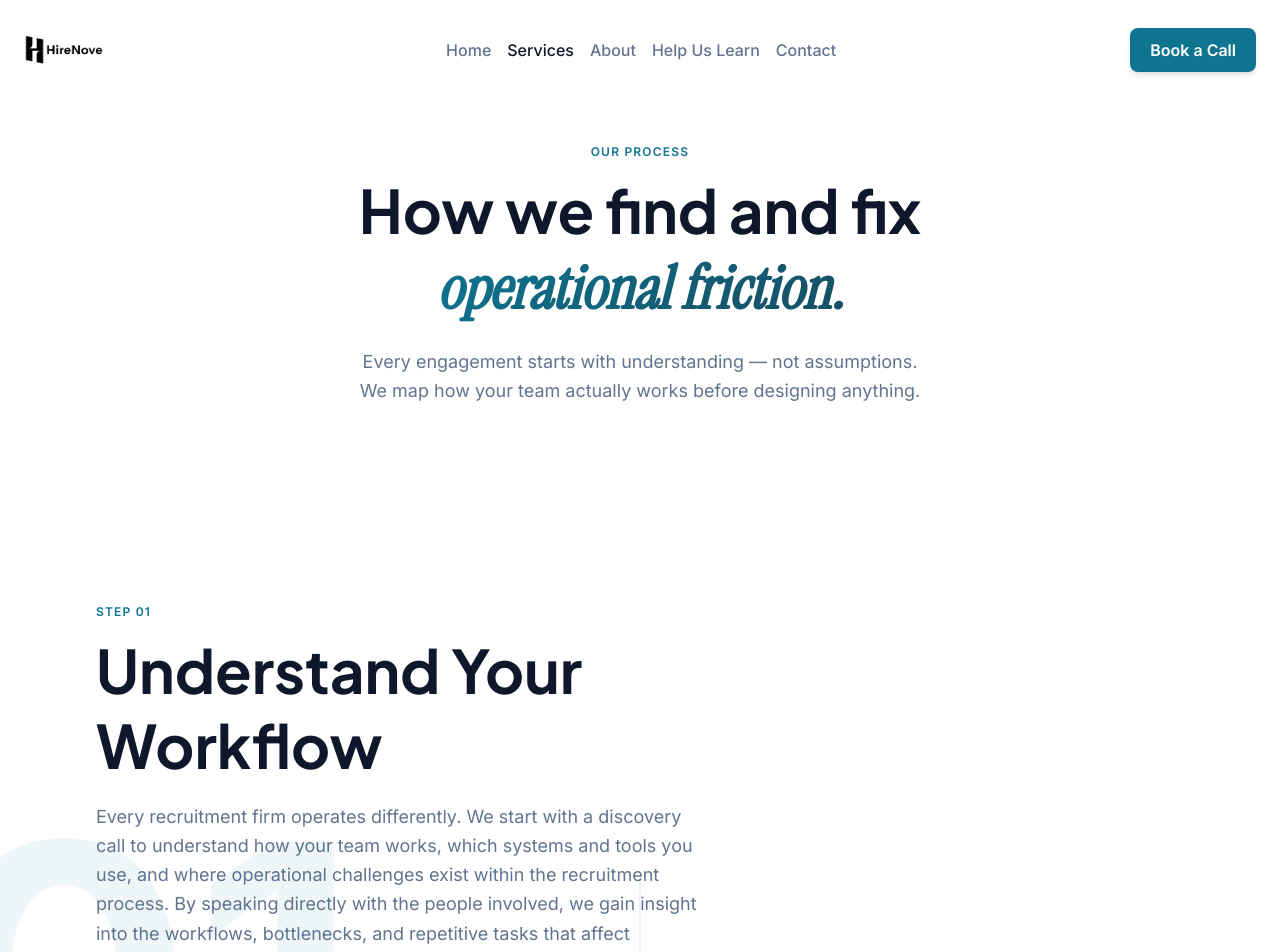
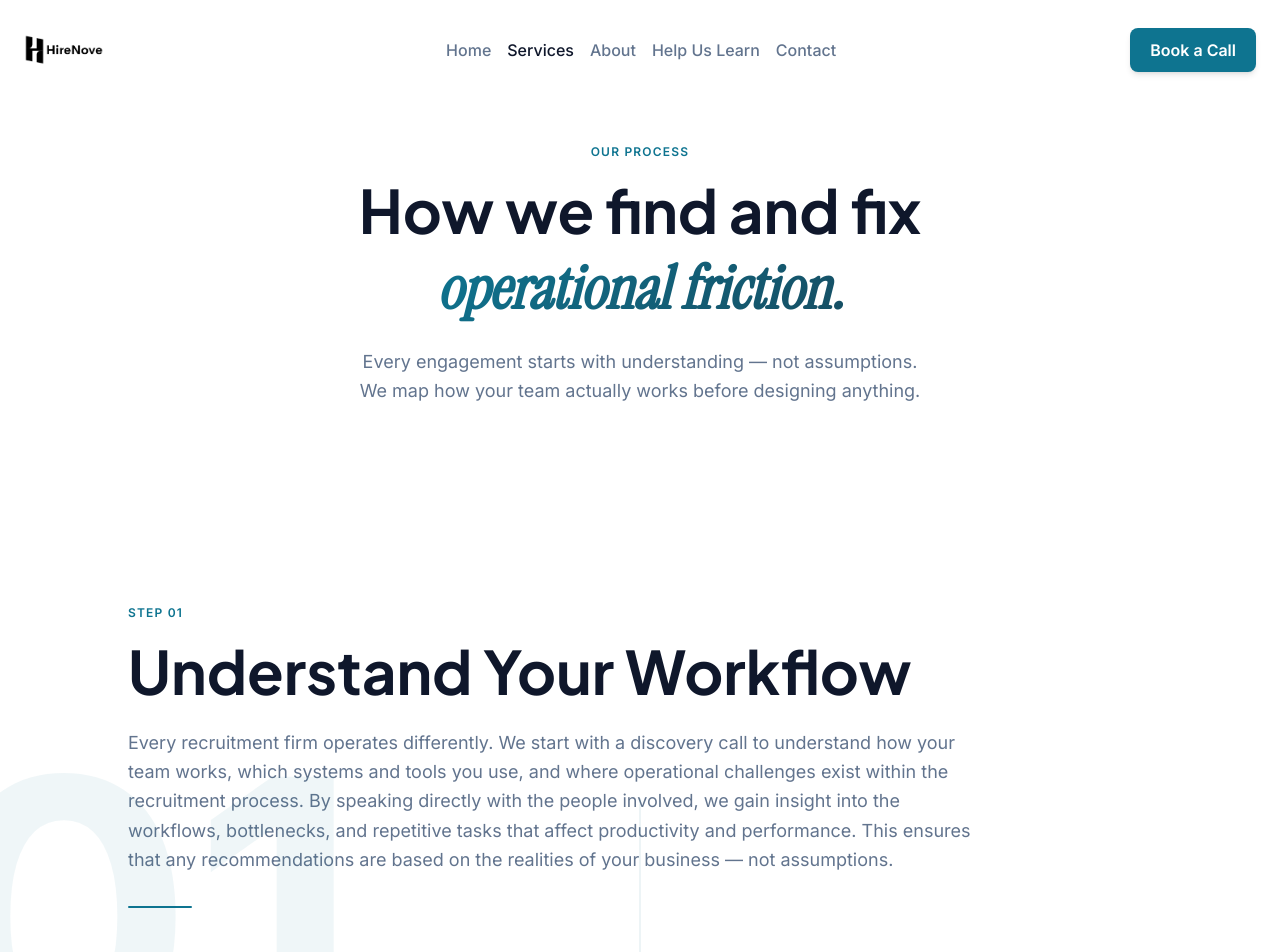
Before and after one commit to Anisabuilds/HireNove, a Next.js app: page /services in a window 1280 px wide. Shown: the top 952 px of the page. Built offline with nearby package versions, Linux system fonts and the light colour scheme.

Commit message:
widen HomeProcess steps to 75vw

```diff
--- a/components/HomeProcess.tsx
+++ b/components/HomeProcess.tsx
@@ -42,7 +42,7 @@ function StepRow({ step, index, isRight }: { step: { n: string; title: string; d
       )}
 
       <div className="w-full py-16 px-8">
-        <div className={`max-w-2xl ${isRight ? "ml-auto text-right pr-4 lg:pr-16" : "text-left pl-4 lg:pl-16"}`}>
+        <div className={`max-w-[75vw] ${isRight ? "ml-auto text-right pr-6 lg:pr-24" : "text-left pl-6 lg:pl-24"}`}>
           <motion.div initial={{ opacity: 0, y: 30 }} animate={inView ? { opacity: 1, y: 0 } : {}} transition={{ duration: 0.6, delay: 0.1 }}>
             <span className="inline-block text-xs font-semibold uppercase tracking-widest mb-3" style={{ color }}>
               Step {step.n}
```
